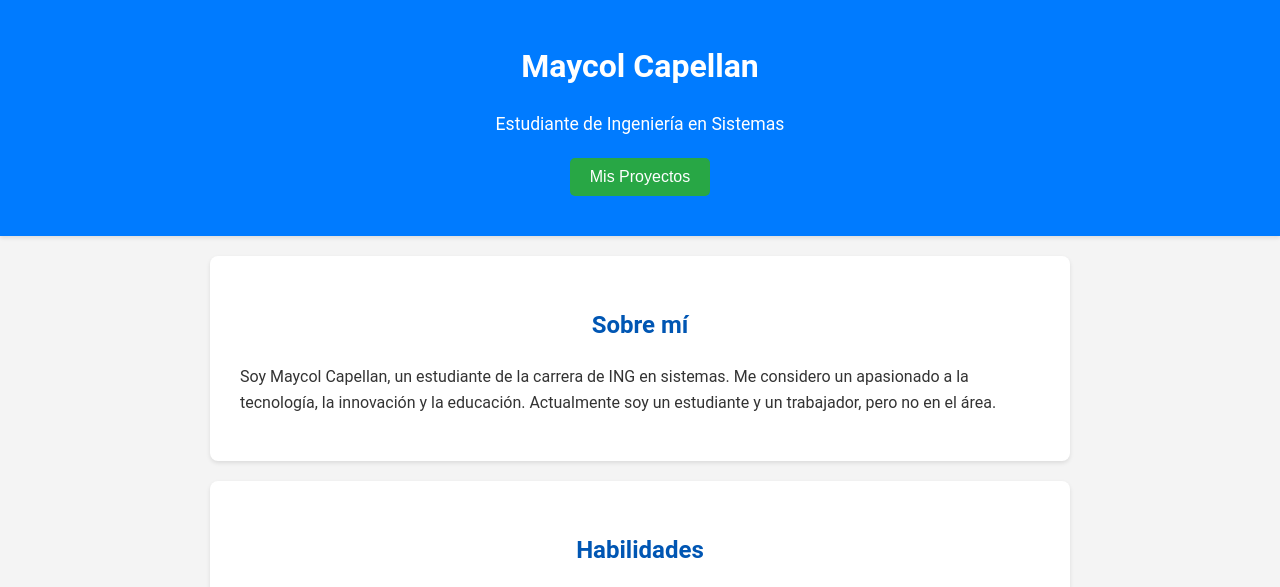
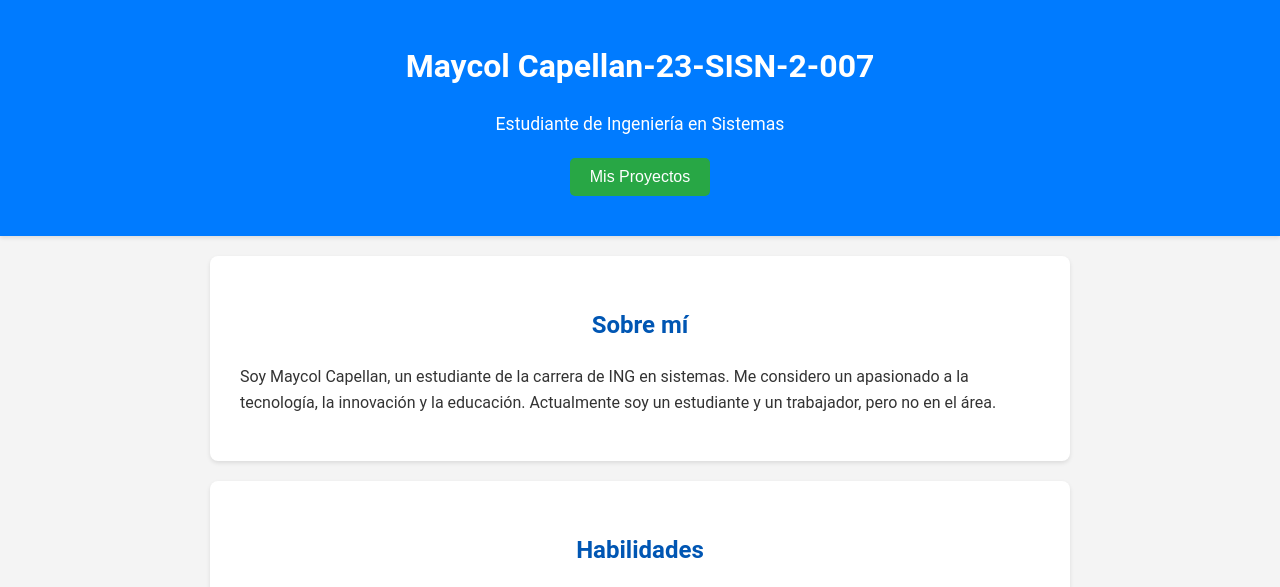
Before and after one commit to Maycol324/Portafolio., a plain HTML site: page index.html in a window 1280 px wide. Shown: the part 201-788 px from the top of the page. Drawn offline with Linux system fonts and the light colour scheme.

Commit message:
Update index.html

```diff
--- a/index.html
+++ b/index.html
@@ -10,7 +10,7 @@
 
   <header>
     <img src="https://github.com/Maycol324/Portafolio./blob/main/yo.jpg?raw=true" alt="Mi foto" />
-    <h1>Maycol Capellan</h1>
+    <h1>Maycol Capellan-23-SISN-2-007</h1>
     <p>Estudiante de Ingeniería en Sistemas</p>
     <button onclick="location.href='proyectos.html'">Mis Proyectos</button>
   </header>
```
